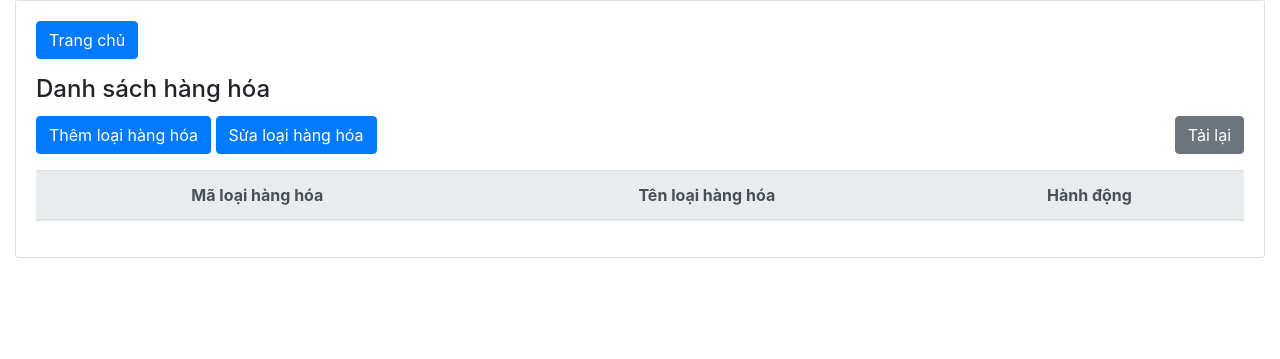
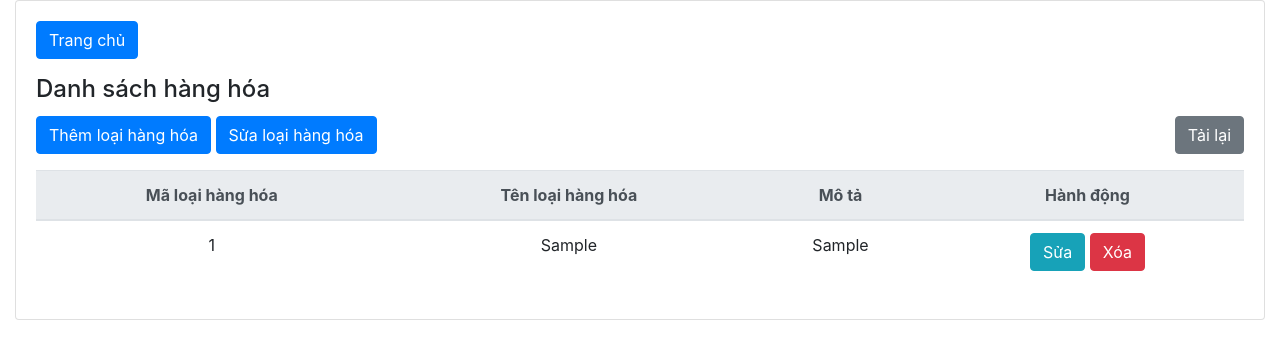
Before and after one commit to congnv0330/web2020-midterm-itt, a CodeIgniter app: page /web2020-midterm-itt/index.php/admin/loai/index in a window 1280 px wide. Shown: the top 359 px of the page. Run offline with CodeIgniter, Linux system fonts and the light colour scheme; tables that the repository leaves empty hold one stand-in row (values such as "Sample post"); lists and menus that the app fills with data are empty.

Commit message:
Update get all data in table Loai

```diff
--- a/application/controllers/admin/Loai.php
+++ b/application/controllers/admin/Loai.php
@@ -5,7 +5,11 @@
 {
 	public function index()
 	{
-		$this->load->view('admin/Loai/index');
+		$this->load->model('Loai_model');
+		$loai = $this->Loai_model->getAll();
+		$this->load->view('admin/Loai/index', [
+			'loais'=> $loai
+		]);
   }
 
   public function create()
--- a/application/views/admin/Loai/index.php
+++ b/application/views/admin/Loai/index.php
@@ -33,11 +33,26 @@
             <tr>
               <th scope="col">Mã loại hàng hóa</th>
               <th scope="col">Tên loại hàng hóa</th>
-
+              <th scope="col">Mô tả</th>
               <th scope="col">Hành động</th>
           </tr>
           </thead>
-          <tbody>
+          <tbody class="text-center">
+          <?php foreach($loais as $loai) : ?>
+              <tr>
+                <td><?= $loai['MaLoai'] ?></td>
+                <td><?= $loai['TenLoai'] ?></td>
+                <td><?= $loai['MoTa'] ?></td>
+                <td>
+                <a href="<?= base_url('index.php/admin/Loai/edit/' .$loai['MaLoai']) ?>" class="btn btn-info">
+                  <i class="fas fa-plus"></i> Sửa
+                </a>
+                <a href="<?= base_url('index.php/admin/Hanghoa/delete/' .$loai['MaLoai']) ?>" class="btn btn-danger">
+                  <i class="fas fa-plus"></i> Xóa
+              </a>
+                </td>
+              </tr>
+              <?php endforeach ?>
           </tbody>
           </table>
         </div>
```
